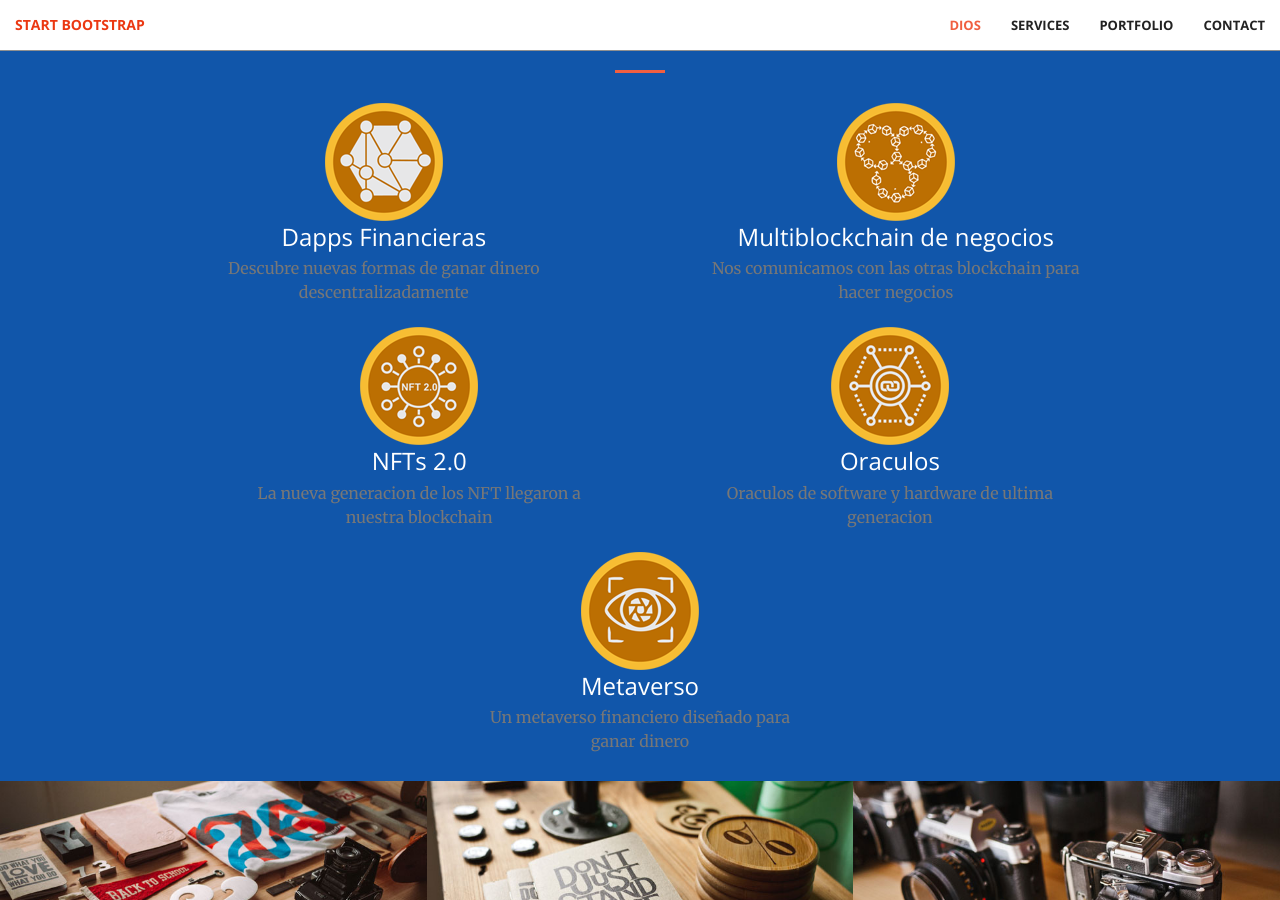
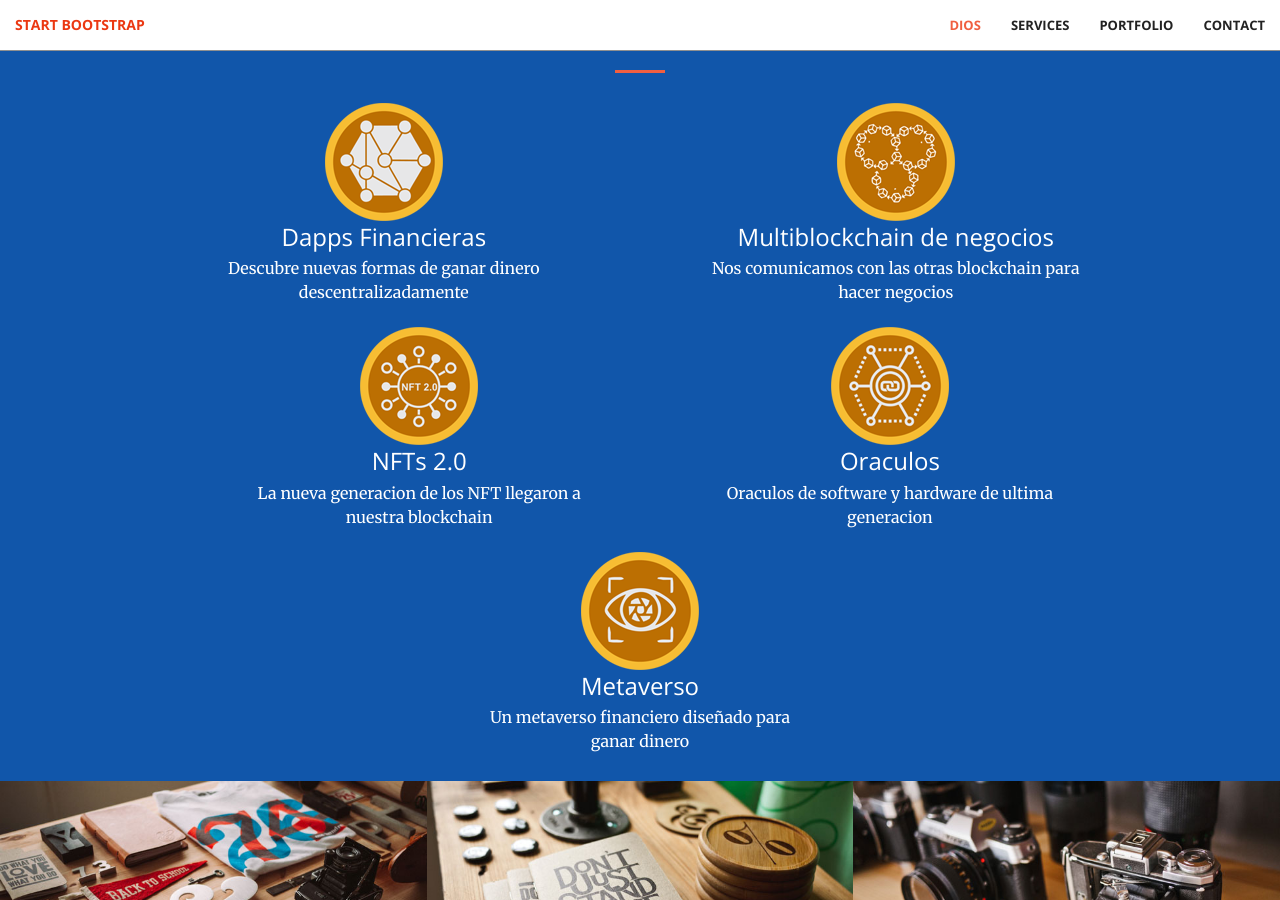
Before and after one commit to soujiang/soujiang.github.io, a Jekyll site: the page built from index.html, in a window 1280 px wide and 900 px high, scrolled down 1685 px. Built offline with Jekyll 4.4.1, drawn with Linux system fonts in a browser that asks for light colours.

Commit message:
color text service

```diff
--- a/_includes/services.html
+++ b/_includes/services.html
@@ -10,27 +10,27 @@
                 <div class="service-box2">
                     <img src="img/portfolio/DAPPS.png" class="img-responsive" alt="">
                     <h3>Dapps Financieras</h3>
-                    <p class="text-muted">Descubre nuevas formas de ganar dinero descentralizadamente</p>
+                    <p>Descubre nuevas formas de ganar dinero descentralizadamente</p>
                 </div>
                 <div class="service-box2">
                     <img src="img/portfolio/MULTIBLOCKCHAIN.png" class="img-responsive" alt="">
                     <h3>Multiblockchain de negocios</h3>
-                    <p class="text-muted">Nos comunicamos con las otras blockchain para hacer negocios</p>
+                    <p>Nos comunicamos con las otras blockchain para hacer negocios</p>
                 </div>
                 <div class="service-box2">
                     <img src="img/portfolio/NFT.png" class="img-responsive" alt="">
                     <h3>NFTs 2.0</h3>
-                    <p class="text-muted">La nueva generacion de los NFT llegaron a nuestra blockchain</p>
+                    <p>La nueva generacion de los NFT llegaron a nuestra blockchain</p>
                 </div>
                 <div class="service-box2">
                     <img src="img/portfolio/ORACLE.png" class="img-responsive" alt="">
                     <h3>Oraculos</h3>
-                    <p class="text-muted">Oraculos de software y hardware de ultima generacion</p>
+                    <p>Oraculos de software y hardware de ultima generacion</p>
                 </div>
                 <div class="service-box2">
                     <img src="img/portfolio/METAVERSO.png" class="img-responsive" alt="">
                     <h3>Metaverso</h3>
-                    <p class="text-muted">Un metaverso financiero diseñado para ganar dinero</p>
+                    <p>Un metaverso financiero diseñado para ganar dinero</p>
                 </div>
     </div>
 
```
